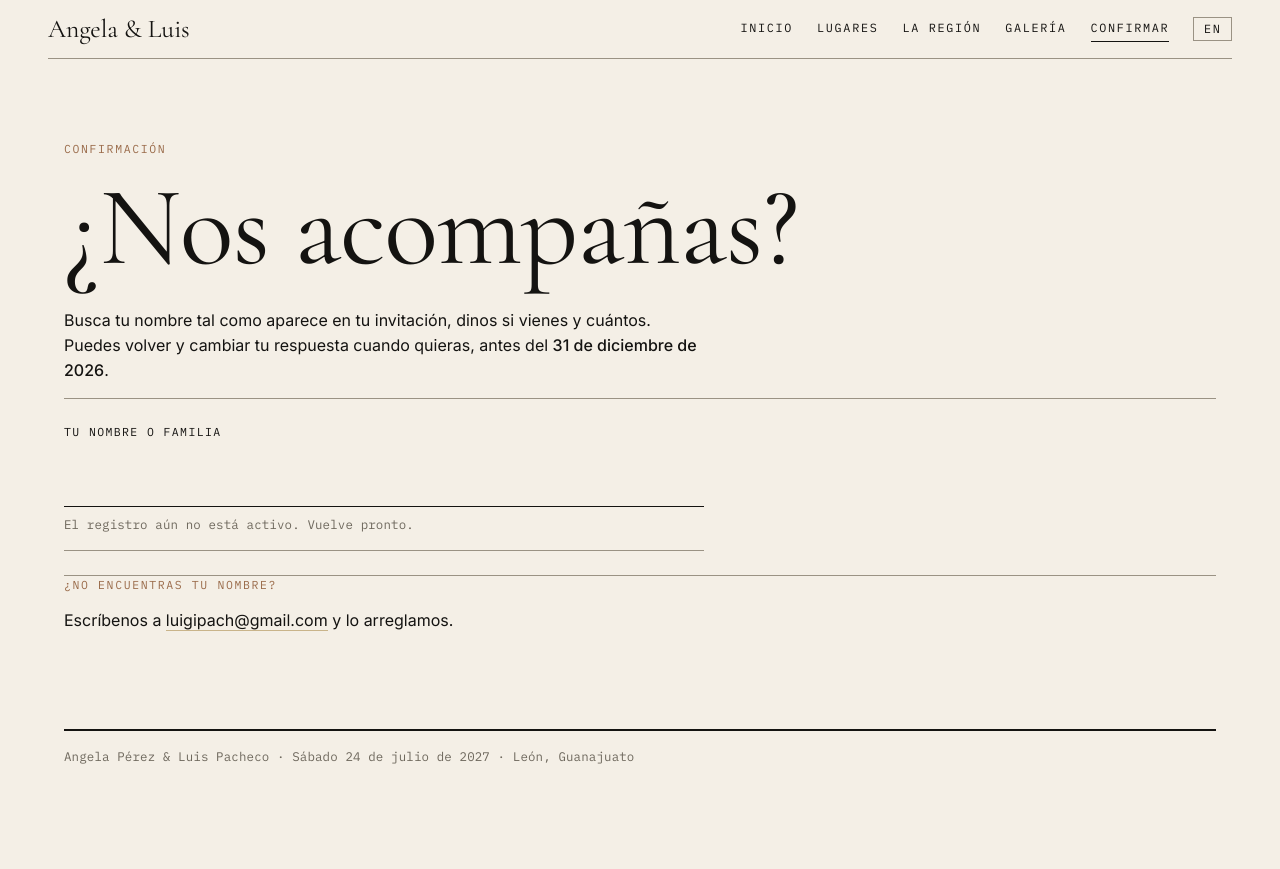
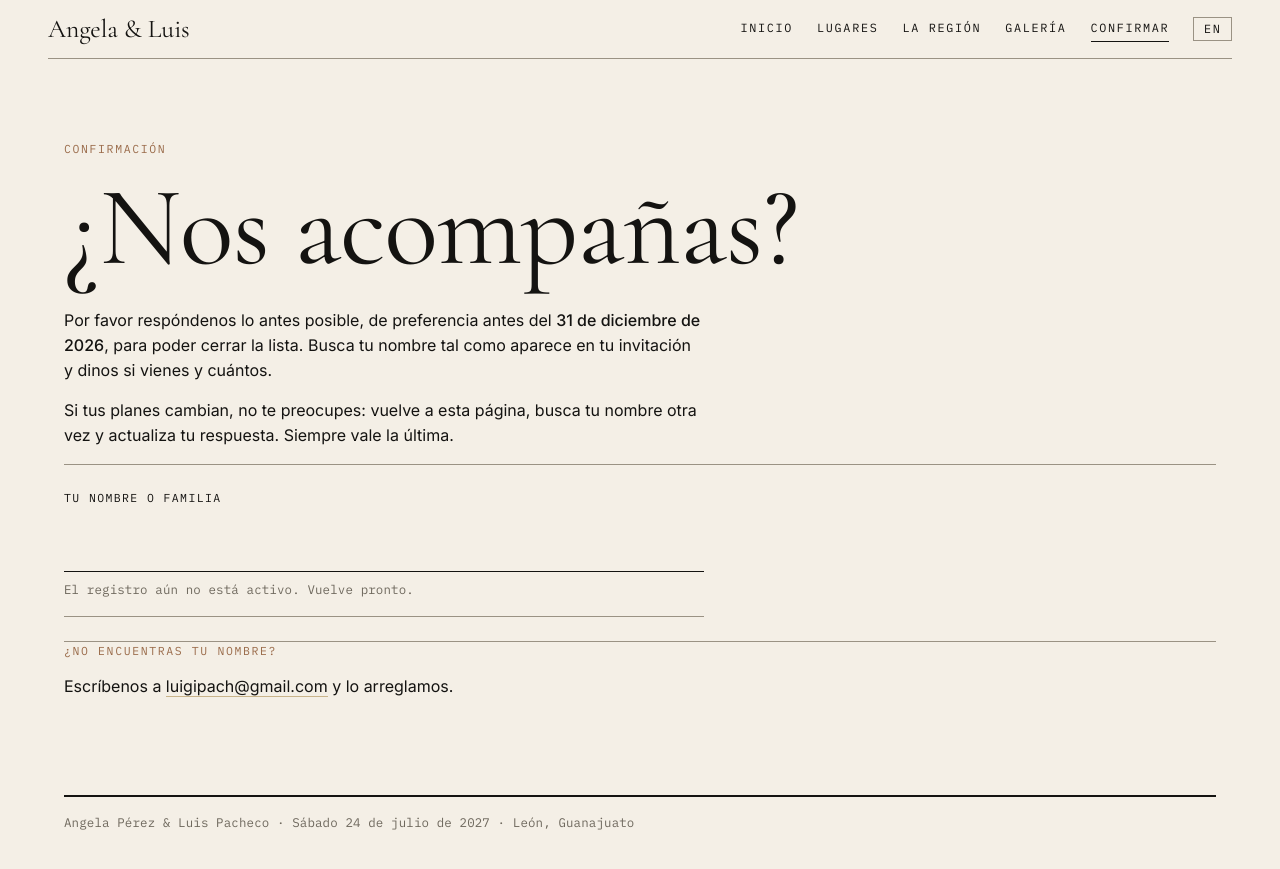
Before and after one commit to luigipacheco/boda, a Jekyll site: the page built from confirmar.html, in a window 1280 px wide. Shown: the top 869 px of the page. Built offline with Jekyll 4.4.1, drawn with Linux system fonts in a browser that asks for light colours.

Commit message:
RSVP copy: ask for an early reply, explain how to change it later
Co-Authored-By: Claude Fable 5.1 <noreply@anthropic.com>

```diff
--- a/confirmar.html
+++ b/confirmar.html
@@ -7,8 +7,10 @@ scripts: [/assets/js/rsvp.js]
 <section class="hero" style="padding-bottom:0">
   <p class="label">{% include t.html es="Confirmación" en="RSVP" %}</p>
   <h1>{% include t.html es="¿Nos acompañas?" en="Will you join us?" %}</h1>
-  <p lang="es">Busca tu nombre tal como aparece en tu invitación, dinos si vienes y cuántos. Puedes volver y cambiar tu respuesta cuando quieras, antes del <strong>{{ site.wedding.rsvp_deadline_es }}</strong>.</p>
-  <p lang="en">Find your name as it appears on your invitation, tell us if you're coming and how many. You can come back and change your answer any time before <strong>{{ site.wedding.rsvp_deadline_en }}</strong>.</p>
+  <p lang="es">Por favor respóndenos lo antes posible, de preferencia antes del <strong>{{ site.wedding.rsvp_deadline_es }}</strong>, para poder cerrar la lista. Busca tu nombre tal como aparece en tu invitación y dinos si vienes y cuántos.</p>
+  <p lang="es">Si tus planes cambian, no te preocupes: vuelve a esta página, busca tu nombre otra vez y actualiza tu respuesta. Siempre vale la última.</p>
+  <p lang="en">Please reply as soon as you can, ideally before <strong>{{ site.wedding.rsvp_deadline_en }}</strong>, so we can finalise the list. Find your name as it appears on your invitation and tell us if you're coming and how many.</p>
+  <p lang="en">If your plans change, no problem: come back to this page, look up your name again and update your answer. The latest one counts.</p>
 </section>
 
 <hr class="rule">
--- a/index.html
+++ b/index.html
@@ -47,8 +47,8 @@ scripts: [/assets/js/countdown.js]
 <section class="cols">
   <div>
     <p class="label">{% include t.html es="Confirmación" en="RSVP" %}</p>
-    <p lang="es">Por favor confírmanos antes del <strong>{{ site.wedding.rsvp_deadline_es }}</strong>. Si tus planes cambian, puedes volver y actualizar tu respuesta.</p>
-    <p lang="en">Please let us know by <strong>{{ site.wedding.rsvp_deadline_en }}</strong>. If plans change, you can come back and update your answer.</p>
+    <p lang="es">Respóndenos lo antes posible, de preferencia antes del <strong>{{ site.wedding.rsvp_deadline_es }}</strong>. Si tus planes cambian, vuelve y actualiza tu respuesta.</p>
+    <p lang="en">Please reply as soon as you can, ideally before <strong>{{ site.wedding.rsvp_deadline_en }}</strong>. If plans change, come back and update your answer.</p>
     <p><a href="{{ '/confirmar/' | relative_url }}">{% include t.html es="Confirmar →" en="RSVP →" %}</a></p>
   </div>
   <div>
```
